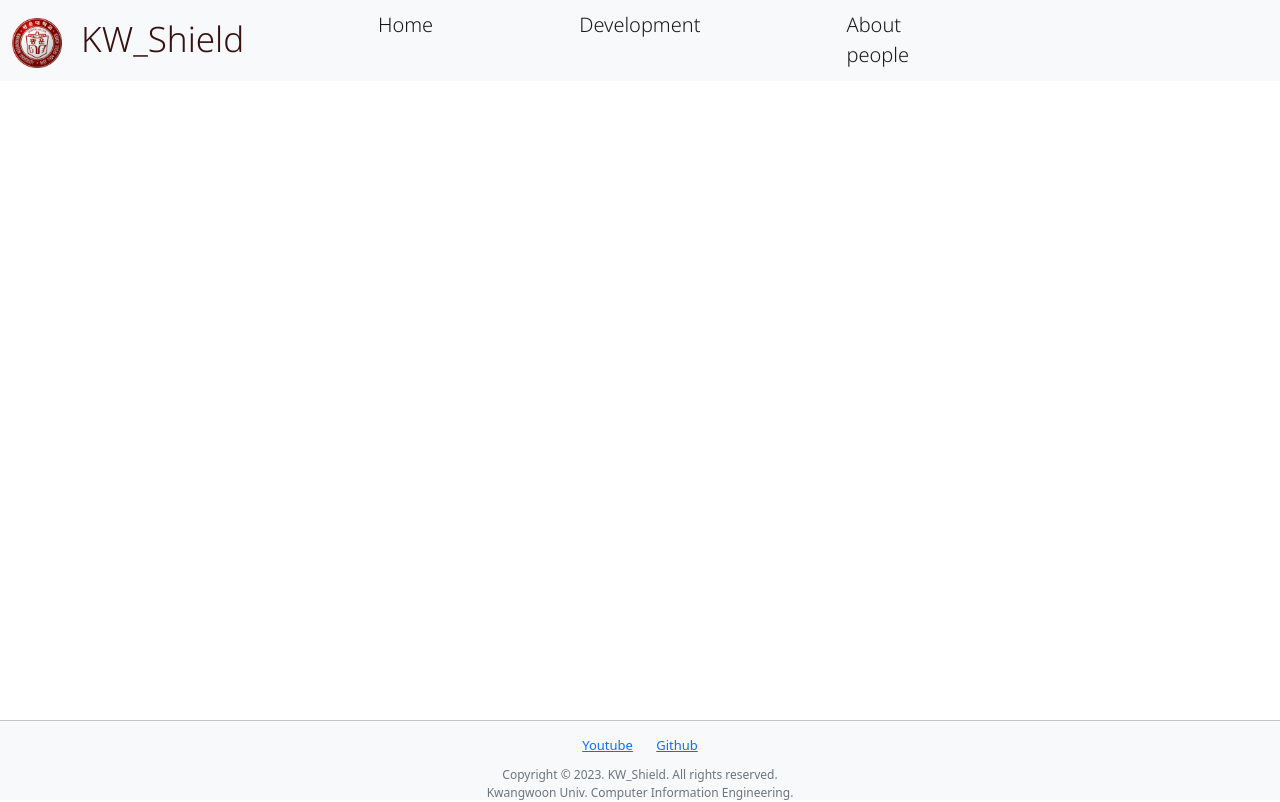
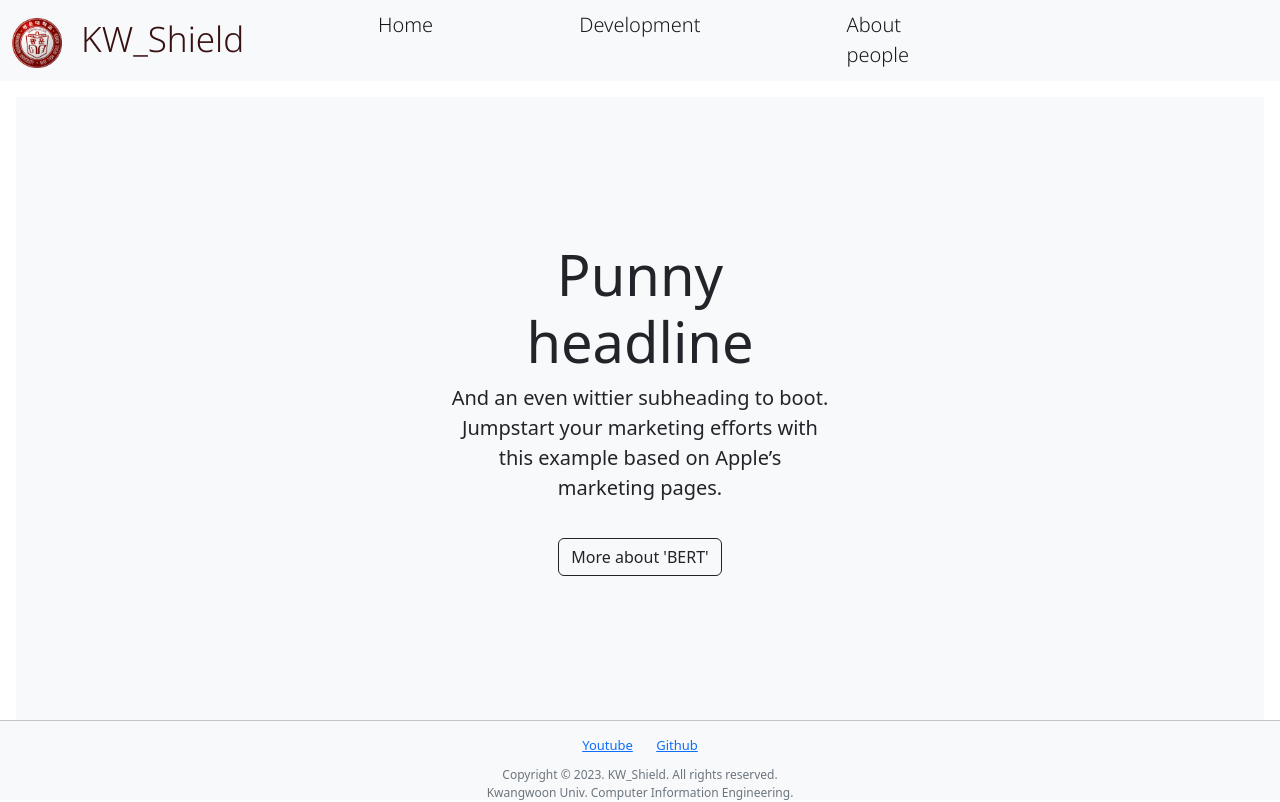
Before and after one commit to KW-shield/WebApplication, a Flask app: page /development in a window 1280 px wide. Run offline with Flask 2, Linux system fonts and the light colour scheme; parts of the project's set-up code (start-up, migrations or seed data) failed here and were passed over; some web fonts are replaced.

Commit message:
add background

```diff
--- a/static/css/style.css
+++ b/static/css/style.css
@@ -33,12 +33,12 @@ button {
   cursor: pointer;
 }
 
-.container {
+/* .container {
   display: inline-block;
   color: aqua;
   text-align: center;
   padding-top: 10px;
-}
+} */
 
 #color {
   color: #4d1313;
--- a/templates/development.html
+++ b/templates/development.html
@@ -4,7 +4,7 @@
     <meta charset="UTF-8" />
     <meta http-equiv="X-UA-Compatible" content="IE=edge" />
     <meta name="viewport" content="width=device-width, initial-scale=1.0" />
-    <title>개발 정보</title>
+    <title>Development</title>
     <link
       href="https://cdn.jsdelivr.net/npm/bootstrap@5.2.3/dist/css/bootstrap.min.css"
       rel="stylesheet"
@@ -20,7 +20,8 @@
 
   <body>
     <div id="body-wrapper">
-      <div id="body-content">
+      <!-- ########## body-content ########## -->
+      <div id="body-content" style="padding-bottom: 0px">
         <!-- ###### navbar start ###### -->
         <nav class="navbar navbar-expand-lg bg-light">
           <div class="container-fluid">
@@ -89,6 +90,43 @@
         </nav>
         <!-- ###### navbar end###### -->
       </div>
+      <!-- ########## body-content ########## -->
+      <!-- <div class="container text-center">
+        <div class="row">
+          <div class="col-lg-4">Column</div>
+          <div class="col-lg-4">Column</div>
+          <div class="col-lg-4">Column</div>
+        </div>
+
+        <div class="row">
+          <div class="col-lg-4">Column</div>
+          <div class="col-lg-4">Column</div>
+          <div class="col-lg-4">Column</div>
+        </div>
+
+        <div class="row">
+          <div class="col-lg-4">Column</div>
+          <div class="col-lg-4">Column</div>
+          <div class="col-lg-4">Column</div>
+        </div>
+      </div> -->
+      <div
+        class="position-relative overflow-hidden p-3 p-md-5 m-md-3 text-center bg-light"
+      >
+        <div class="col-md-5 p-lg-5 mx-auto my-5 text-dark">
+          <h1 class="display-4 fw-normal">Punny headline</h1>
+          <p class="lead fw-normal">
+            And an even wittier subheading to boot. Jumpstart your marketing
+            efforts with this example based on Apple’s marketing pages.
+          </p>
+          <a
+            class="btn btn-outline-dark"
+            href="https://github.com/google-research/bert"
+            style="margin-top: 5%"
+            >More about 'BERT'</a
+          >
+        </div>
+      </div>
 
       <!-- *************** footer ****************** -->
       <footer class="footer mt-auto bg-light">
```
